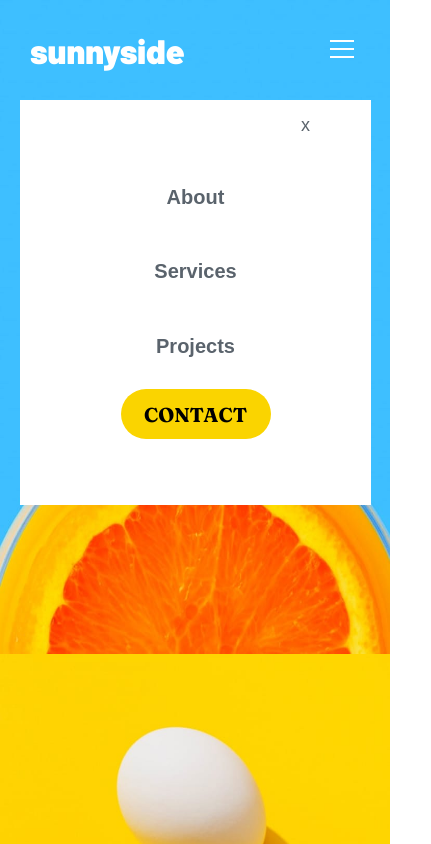
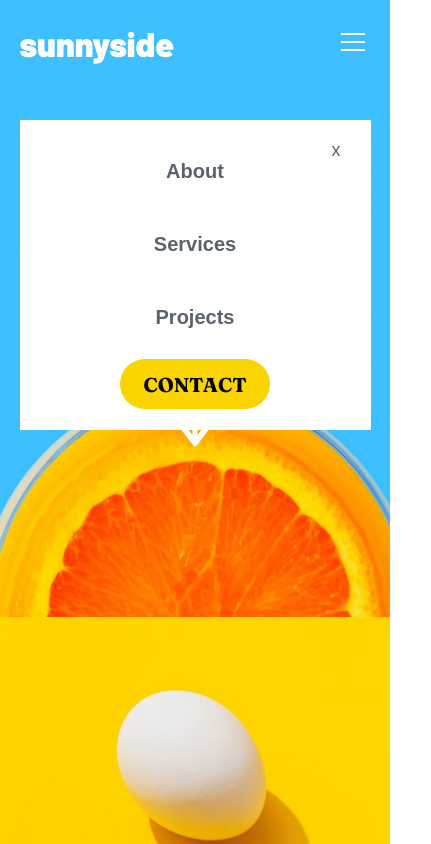
Before and after one commit to JacobTTorres/SunnySide, a React (Create React App) app: page / in a window 390 px wide. Both pictures are taken after a click on the button 342 px from the left and 50 px from the top of the page. Shown: the top 844 px of the page, 431 px wide, since content can reach past the window. Built offline with nearby package versions, Linux system fonts and the light colour scheme.

Commit message:
final adjustments

```diff
--- a/public/index.html
+++ b/public/index.html
@@ -11,7 +11,7 @@
     />
     <link rel="apple-touch-icon" href="%PUBLIC_URL%/logo192.png" />
     <link rel="manifest" href="%PUBLIC_URL%/manifest.json" />
-    <title>React App</title>
+    <title>SunnySide</title>
   </head>
   <body>
     <noscript>You need to enable JavaScript to run this app.</noscript>
--- a/src/App.css
+++ b/src/App.css
@@ -15,6 +15,8 @@
   background-repeat: no-repeat;
   background-position: center;
   width: 100%;
+  height: 100%;
+  position: relative;
 }
 
 .mainContent {
@@ -48,6 +50,10 @@
   .navAndHeaderContainer {
     background-image: url("./images/mobile/image-header.jpg");
     background-size: 100% 100%;
+    display: flex;
+    justify-content: center;
+    align-items: center;
+    flex-direction: column;
   }
   .designPhotography{
     flex-direction: column;
--- a/src/components/dropdownMenu/DropdownMenu.js
+++ b/src/components/dropdownMenu/DropdownMenu.js
@@ -2,6 +2,7 @@ import "./dropdownMenu.css";
 
 export default function DropdownMenu(props) {
   return (props.trigger) ? (
+    <div className="dropdownContainer" >
     <div className="dropdownContent">
       <div className="dropdownLinks">
         <p className="dropdownlink">About</p>
@@ -12,6 +13,7 @@ export default function DropdownMenu(props) {
         </div>
       </div>
       <div className="closeButton" onClick={() => props.setTrigger(false)}>x</div>
+      </div>
       {props.children}
     </div>
   ) :
--- a/src/components/dropdownMenu/dropdownMenu.css
+++ b/src/components/dropdownMenu/dropdownMenu.css
@@ -1,14 +1,22 @@
+.dropdownContainer{
+  position: absolute;
+  left: 0px;
+  top: 100px;
+  right: 0px;
+  bottom: 0px;
+  width: 100%;
+}
+
 .dropdownContent {
   width: 90%;
-  height: 48%;
+  height: 60%;
   display: flex;
   justify-content: center;
   align-items: center;
   flex-direction: column;
   background-color: white;
-  position: absolute;
-  left: 20px;
-  top: 100px;
+  margin: 5vw;
+position: relative;
 }
 
 .dropdownList {
@@ -22,7 +30,7 @@
   flex-direction: column;
   width: 100%;
   height: 100%;
-  padding: 60px;
+  padding: 4vw 1vw 4vw 1vw;
 }
 
 .dropdownlink,
@@ -50,9 +58,9 @@
   background: none;
   border: none;
   font-size: 18px;
-  position: fixed;
-  top: 115px;
-  right: 80px;
+  position: absolute;
+  top: 20px;
+  right: 30px;
   color: var(--veryDarkGray)
 }
 
--- a/src/components/navbar/navbar.css
+++ b/src/components/navbar/navbar.css
@@ -1,5 +1,8 @@
 .navbarContainer {
   padding: 30px;
+  display: flex;
+  justify-content: center;
+  align-items: center;
 }
 
 .navbarContent {
@@ -24,6 +27,13 @@
 @media only screen and (max-width: 700px) {
   .navLinks {
     display: none;
+  }
+  .navbarContainer{
+    padding: 6vw 0vw 0vw 0vw;
+    width: 90%;
+    display: flex;
+    justify-content: center;
+    align-items: center;
   }
 }
 
--- a/src/components/photos/photos.css
+++ b/src/components/photos/photos.css
@@ -14,7 +14,7 @@
 .photoImg {
   width: 50%;
   height: 100%;
-  margin-bottom: -4px;
+  margin-bottom: -5px;
 }
 .bottomRow,
 .topRow {
```
Also changed, not shown: 2 other files (tests, documents, lock files or other folders).
